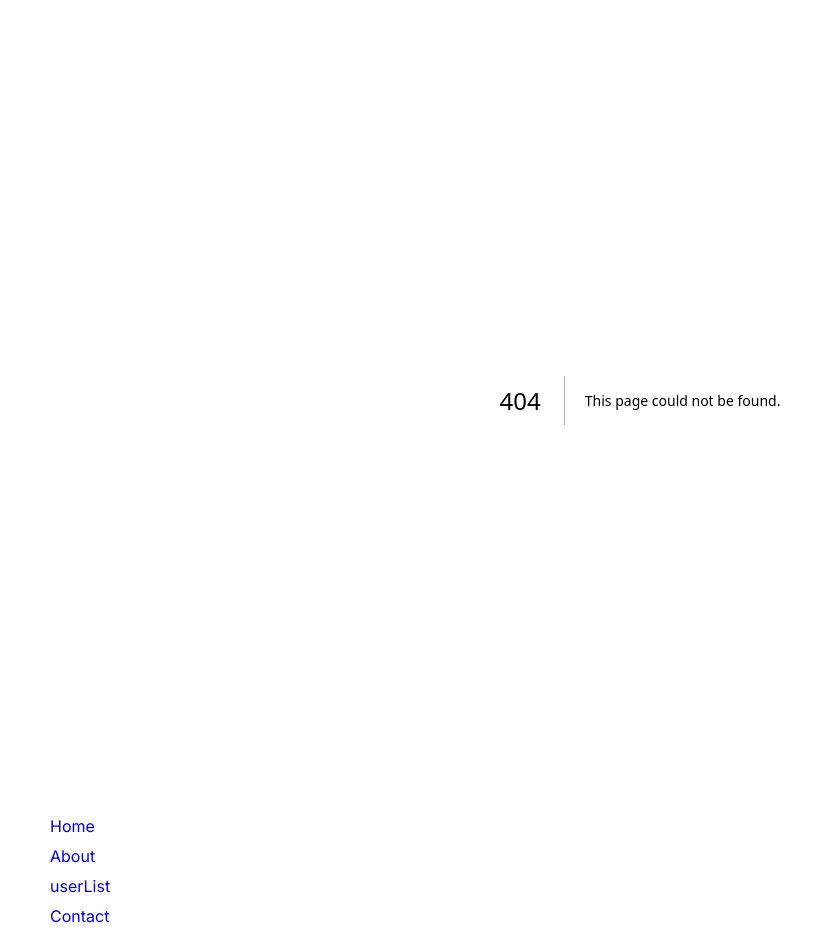
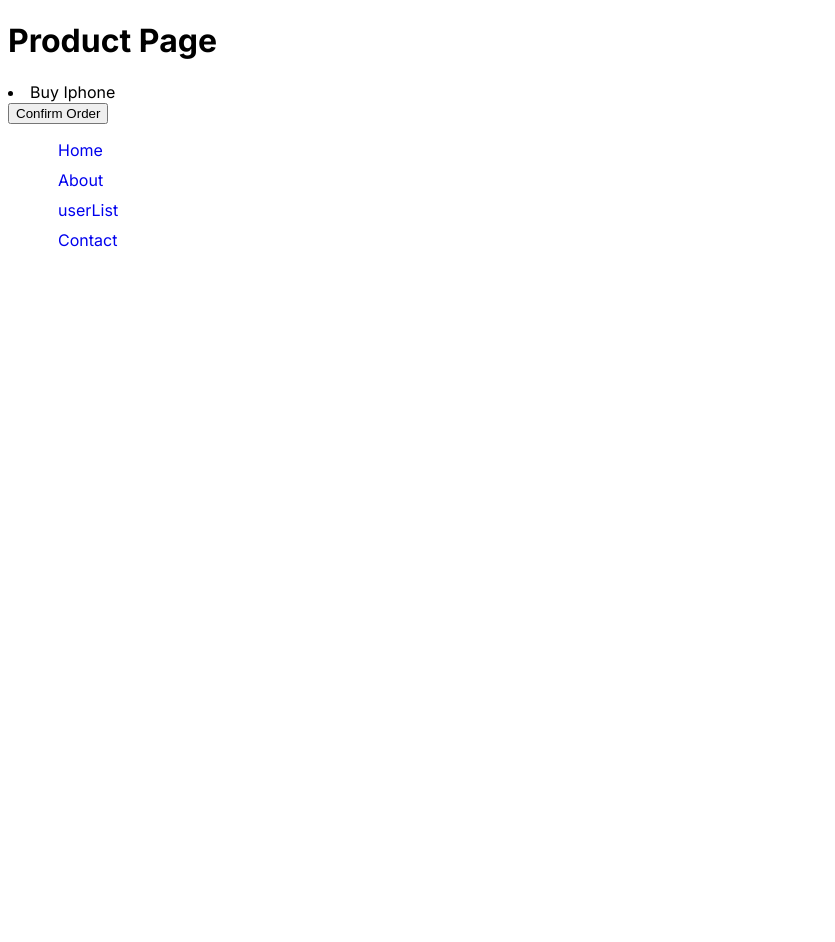
Before and after one commit to Ibrahim-khan/NextJs-Practice, a Next.js app: page /product in a window 1280 px wide. Before the commit this address had no page. Shown: the whole page, without its empty margins (0-835 px from the left). After the commit the page ends 800 px from the top, so only its background shows below. Built offline with nearby package versions, Linux system fonts and the light colour scheme.

Commit message:
NextJs-Practice

```diff
--- /dev/null
+++ b/src/app/product/page.jsx
@@ -0,0 +1,20 @@
+"use client"
+import React from 'react'
+import { useRouter } from 'next/navigation';
+
+function page () {
+    const router = useRouter()
+    const placeOrder = () => {
+        alert("order confirm");
+        router.push("/")
+    }
+  return (
+    <div>
+      <h1>Product Page</h1>
+      <li>Buy Iphone</li>
+      <button className='' onClick={placeOrder}>Confirm Order</button>
+    </div>
+  )
+}
+
+export default page
```
